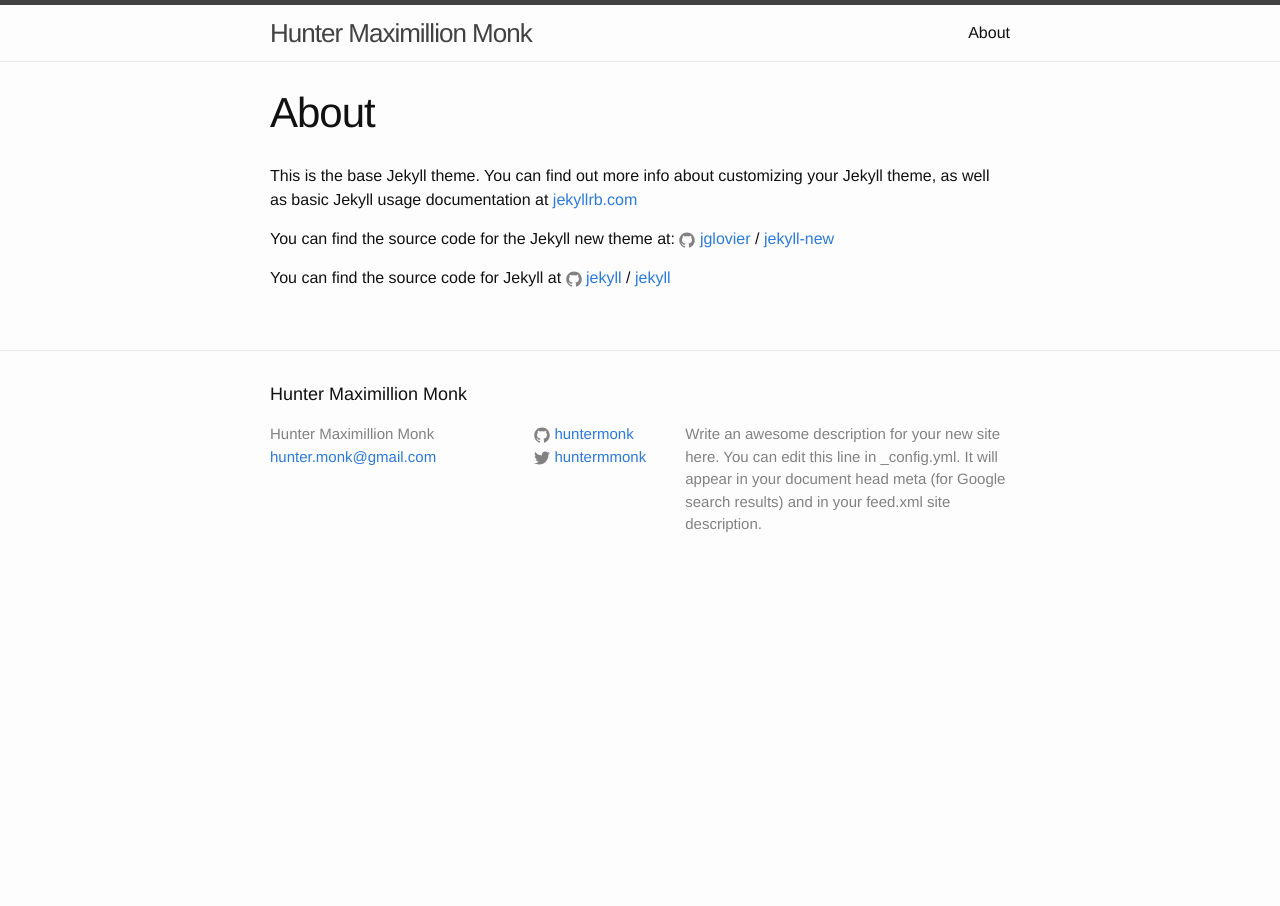
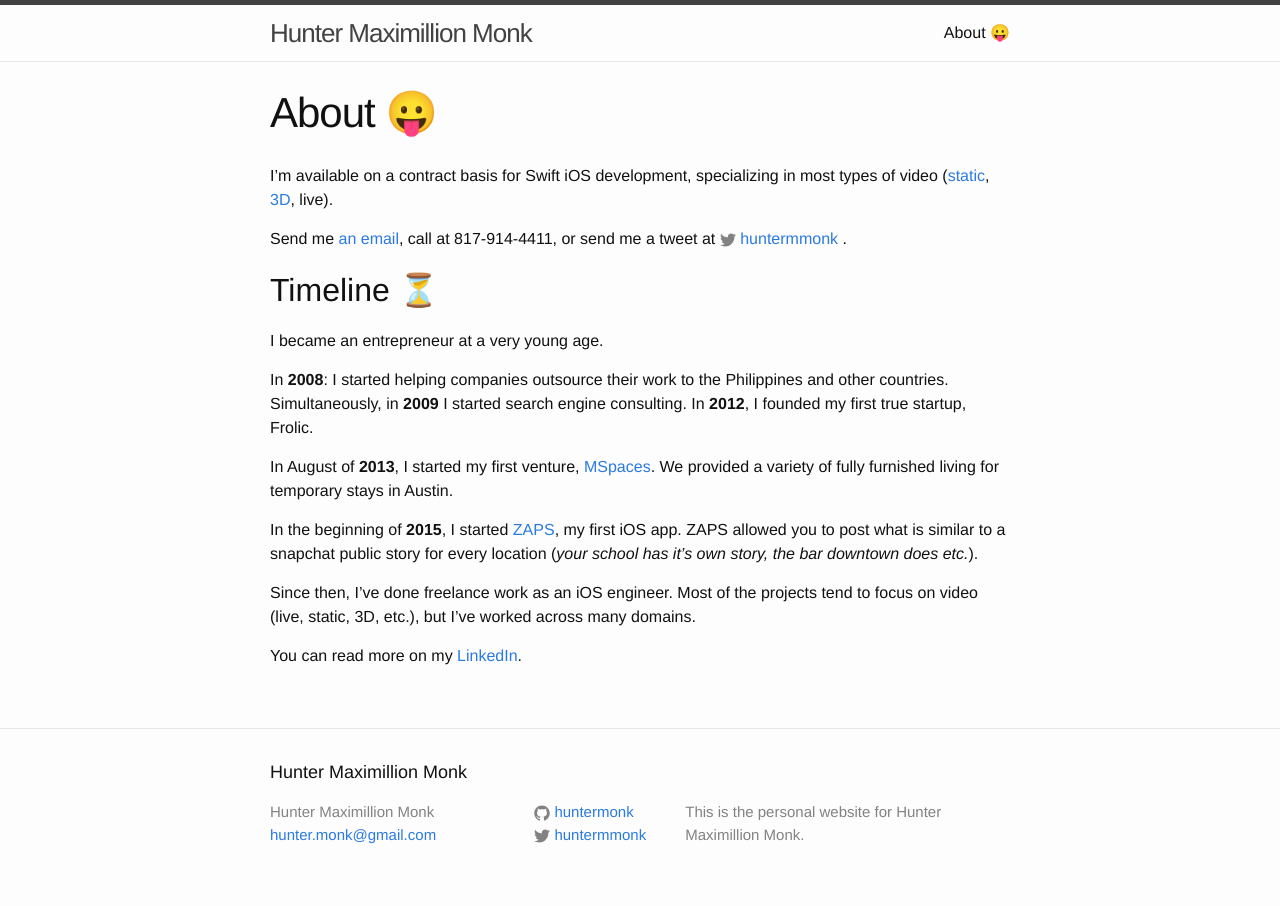
Before and after one commit to huntermonk/huntermonk.github.io, a Jekyll site: the page built from about.md, in a window 1280 px wide. Built offline with Jekyll 4.4.1, drawn with Linux system fonts in a browser that asks for light colours.

Commit message:
Update generic description and fix about.md

```diff
--- a/_config.yml
+++ b/_config.yml
@@ -8,14 +8,15 @@
 # Site settings
 title: Hunter Maximillion Monk
 email: hunter.monk@gmail.com
-description: > # this means to ignore newlines until "baseurl:"
-  Write an awesome description for your new site here. You can edit this
-  line in _config.yml. It will appear in your document head meta (for
-  Google search results) and in your feed.xml site description.
+description: This is the personal website for Hunter Maximillion Monk.
 baseurl: "" # the subpath of your site, e.g. /blog
 url: "http://huntermonk.com" # the base hostname & protocol for your site
 twitter_username: huntermmonk
 github_username:  huntermonk
+timezone: America/Chicago
 
 # Build settings
 markdown: kramdown
+
+kramdown:
+  input: GFM
--- a/about.md
+++ b/about.md
@@ -1,15 +1,24 @@
 ---
 layout: page
-title: About
+title: About 😛
 permalink: /about/
 ---
 
-This is the base Jekyll theme. You can find out more info about customizing your Jekyll theme, as well as basic Jekyll usage documentation at [jekyllrb.com](http://jekyllrb.com/)
+I'm available on a contract basis for Swift iOS development, specializing in most types of video ([static](http://www.zapsapp.com), [3D](http://www.zapsapp.com), live).
 
-You can find the source code for the Jekyll new theme at:
-{% include icon-github.html username="jglovier" %} /
-[jekyll-new](https://github.com/jglovier/jekyll-new)
+Send me [an email](mailto:hunter.monk@gmail.com), call at 817-914-4411, or send me a tweet at {% include icon-twitter.html username="huntermmonk" %}.
 
-You can find the source code for Jekyll at
-{% include icon-github.html username="jekyll" %} /
-[jekyll](https://github.com/jekyll/jekyll)
+Timeline ⏳
+---
+
+I became an entrepreneur at a very young age.
+
+In **2008**: I started helping companies outsource their work to the Philippines and other countries. Simultaneously, in **2009** I started search engine consulting. In **2012**, I founded my first true startup, Frolic.
+
+In August of **2013**, I started my first venture, [MSpaces](www.M-Spaces.com). We provided a variety of fully furnished living for temporary stays in Austin.
+
+In the beginning of **2015**, I started [ZAPS](www.zapsapp.com), my first iOS app. ZAPS allowed you to post what is similar to a snapchat public story for every location (_your school has it's own story, the bar downtown does etc._).
+
+Since then, I've done freelance work as an iOS engineer. Most of the projects tend to focus on video (live, static, 3D, etc.), but I've worked across many domains.
+
+You can read more on my [LinkedIn](https://www.linkedin.com/in/hunter-monk-066b3428).
```
Also changed, not shown: _posts/2016-07-20-Initial-commit😛.markdown (deleted, +0 -25 lines), _posts/2016-07-22-initial-commit.markdown (added, +21 -0 lines).
